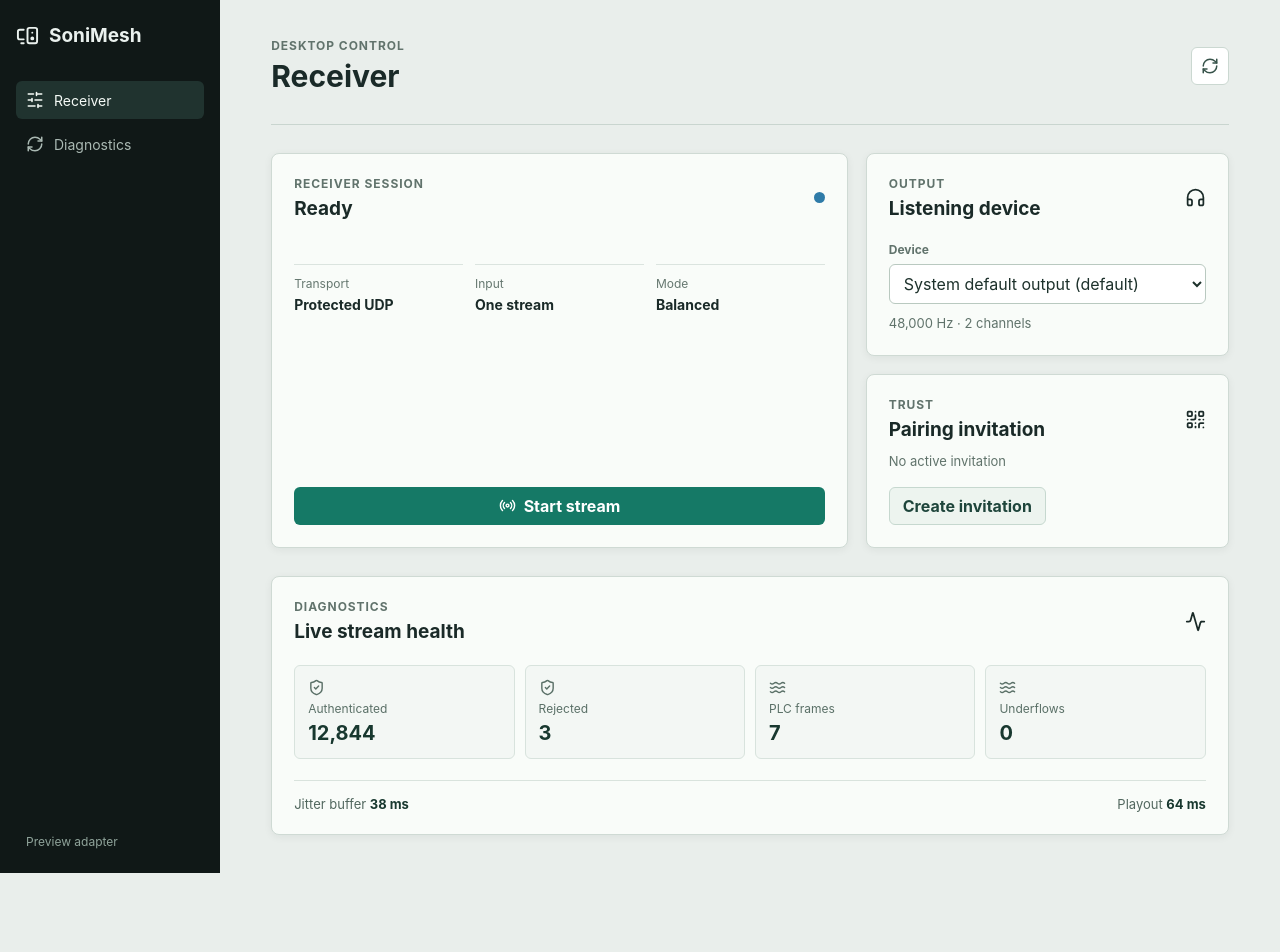
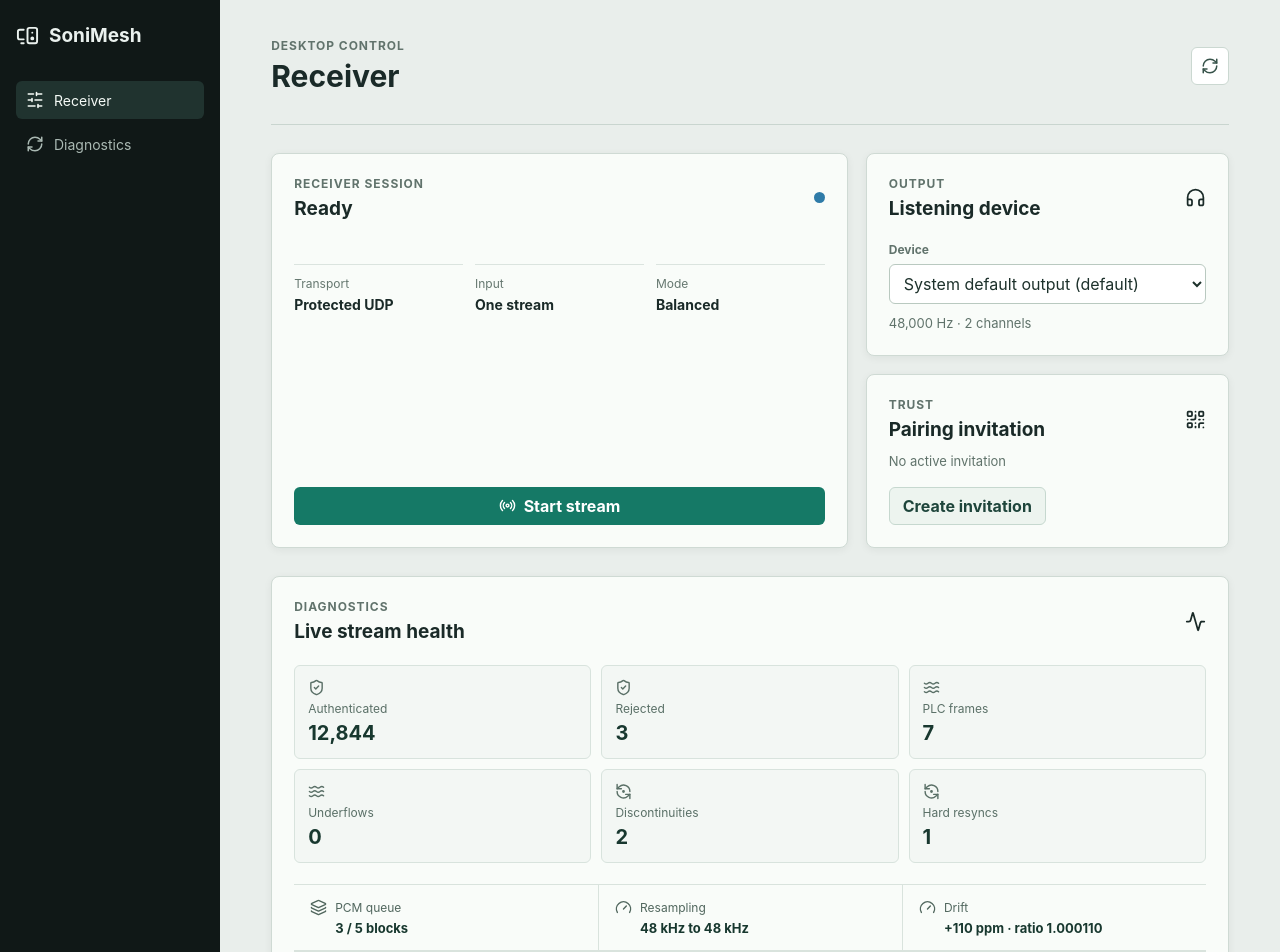
Before and after one commit to sonimesh-labs/sonimesh-dev, a Vue app in the folder apps/desktop-ui/: page / in a window 1280 px wide. Shown: the top 952 px of the page. Before the commit the page ends 873 px from the top, so only its background shows below. Built offline with nearby package versions, Linux system fonts and the light colour scheme.

Commit message:
feat(ui): surface stream drift diagnostics

```diff
--- a/apps/desktop-ui/src/bridge.ts
+++ b/apps/desktop-ui/src/bridge.ts
@@ -25,6 +25,13 @@ class PreviewDesktopBridge implements DesktopBridge {
       rejectedPackets: 3,
       plcFrames: 7,
       pcmUnderflows: 0,
+      pcmDiscontinuities: 2,
+      queuedPcmBlocks: 3,
+      queuedPcmHighWaterBlocks: 5,
+      nominalInputSampleRateHz: 48_000,
+      nominalOutputSampleRateHz: 48_000,
+      driftAdjustmentPpm: 110,
+      driftHardResyncs: 1,
       currentJitterMs: 38,
       playoutDelayMs: 64,
     },
--- a/apps/desktop-ui/src/components/DiagnosticsPanel.vue
+++ b/apps/desktop-ui/src/components/DiagnosticsPanel.vue
@@ -1,11 +1,28 @@
 <script setup lang="ts">
-import { Activity, ShieldCheck, Waves } from '@lucide/vue'
+import { Activity, Gauge, Layers, RefreshCcwDot, ShieldCheck, Waves } from '@lucide/vue'
 
 import type { StreamMetrics } from '../types'
 
-defineProps<{
+const props = defineProps<{
   metrics: StreamMetrics
 }>()
+
+function formatRate(sampleRateHz: number) {
+  return `${(sampleRateHz / 1_000).toFixed(sampleRateHz % 1_000 === 0 ? 0 : 1)} kHz`
+}
+
+function formatRatio() {
+  const { nominalInputSampleRateHz, nominalOutputSampleRateHz, driftAdjustmentPpm } = props.metrics
+  if (nominalInputSampleRateHz === 0 || nominalOutputSampleRateHz === 0) {
+    return 'Unavailable'
+  }
+  const nominal = nominalInputSampleRateHz / nominalOutputSampleRateHz
+  return (nominal * (1 + driftAdjustmentPpm / 1_000_000)).toFixed(6)
+}
+
+function formatPpm(ppm: number) {
+  return `${ppm >= 0 ? '+' : ''}${ppm} ppm`
+}
 </script>
 
 <template>
@@ -22,6 +39,13 @@ defineProps<{
       <div class="metric"><ShieldCheck :size="17" aria-hidden="true" /><span>Rejected</span><strong>{{ metrics.rejectedPackets }}</strong></div>
       <div class="metric"><Waves :size="17" aria-hidden="true" /><span>PLC frames</span><strong>{{ metrics.plcFrames }}</strong></div>
       <div class="metric"><Waves :size="17" aria-hidden="true" /><span>Underflows</span><strong>{{ metrics.pcmUnderflows }}</strong></div>
+      <div class="metric"><RefreshCcwDot :size="17" aria-hidden="true" /><span>Discontinuities</span><strong>{{ metrics.pcmDiscontinuities }}</strong></div>
+      <div class="metric"><RefreshCcwDot :size="17" aria-hidden="true" /><span>Hard resyncs</span><strong>{{ metrics.driftHardResyncs }}</strong></div>
+    </div>
+    <div class="resampling-row" aria-label="PCM queue and resampling state">
+      <div><Layers :size="17" aria-hidden="true" /><span>PCM queue</span><strong>{{ metrics.queuedPcmBlocks }} / {{ metrics.queuedPcmHighWaterBlocks }} blocks</strong></div>
+      <div><Gauge :size="17" aria-hidden="true" /><span>Resampling</span><strong>{{ formatRate(metrics.nominalInputSampleRateHz) }} to {{ formatRate(metrics.nominalOutputSampleRateHz) }}</strong></div>
+      <div><Gauge :size="17" aria-hidden="true" /><span>Drift</span><strong>{{ formatPpm(metrics.driftAdjustmentPpm) }} · ratio {{ formatRatio() }}</strong></div>
     </div>
     <div class="latency-row">
       <span>Jitter buffer <strong>{{ metrics.currentJitterMs }} ms</strong></span>
--- a/apps/desktop-ui/src/styles.css
+++ b/apps/desktop-ui/src/styles.css
@@ -48,12 +48,16 @@ h1, h2, p { margin: 0; } h1 { font-size: 30px; line-height: 1.15; } h2 { font-si
 .pairing-active { color: #157966; }.pairing-expired { color: #a44e37; }
 .inline-actions { margin-top: 15px; justify-content: flex-start; }
 .diagnostics { padding: 22px; }
-.metric-grid { display: grid; grid-template-columns: repeat(4, minmax(0, 1fr)); gap: 10px; margin: 21px 0; }
+.metric-grid { display: grid; grid-template-columns: repeat(3, minmax(0, 1fr)); gap: 10px; margin: 21px 0; }
 .metric { border: 1px solid #d8e3dd; background: #f3f7f4; border-radius: 6px; padding: 13px; display: grid; gap: 5px; color: #5a7067; font-size: 12px; }.metric strong { color: #18382f; font-size: 20px; }
+.resampling-row { display: grid; grid-template-columns: repeat(3, minmax(0, 1fr)); border-top: 1px solid #d9e3dd; border-bottom: 1px solid #d9e3dd; }
+.resampling-row div { min-width: 0; padding: 14px 16px; display: grid; grid-template-columns: auto 1fr; align-items: center; column-gap: 8px; row-gap: 4px; color: #51675e; font-size: 12px; }
+.resampling-row div + div { border-left: 1px solid #d9e3dd; }
+.resampling-row strong { grid-column: 2; min-width: 0; color: #18382f; font-size: 13px; overflow-wrap: anywhere; }
 .latency-row { border-top: 1px solid #d9e3dd; padding-top: 15px; color: #51675e; font-size: 13px; }.latency-row strong { color: #18382f; }
 .command-error { margin: 20px 0 0; color: #9b392f; background: #fbecea; border: 1px solid #ebc4be; border-radius: 6px; padding: 11px 13px; font-size: 14px; }
 .loading-state { min-height: 320px; display: grid; place-items: center; color: #60736b; }
 .spinning { animation: rotate .8s linear infinite; } @keyframes rotate { to { transform: rotate(360deg); } }
 button:focus-visible, select:focus-visible, a:focus-visible { outline: 3px solid #3b9fbd; outline-offset: 2px; }
-@media (max-width: 760px) { .app-shell { grid-template-columns: 1fr; }.sidebar { min-height: auto; padding: 14px 18px; flex-direction: row; align-items: center; gap: 18px; }.sidebar nav { display: flex; margin-left: auto; }.adapter-note { display: none; }.content-shell { padding: 26px 18px; }.control-grid { grid-template-columns: 1fr; }.metric-grid { grid-template-columns: repeat(2, minmax(0, 1fr)); }.session-details { margin-top: 28px; }.topbar { padding-bottom: 22px; } }
+@media (max-width: 760px) { .app-shell { grid-template-columns: 1fr; }.sidebar { min-height: auto; padding: 14px 18px; flex-direction: row; align-items: center; gap: 18px; }.sidebar nav { display: flex; margin-left: auto; }.adapter-note { display: none; }.content-shell { padding: 26px 18px; }.control-grid { grid-template-columns: 1fr; }.metric-grid { grid-template-columns: repeat(2, minmax(0, 1fr)); }.resampling-row { grid-template-columns: 1fr; }.resampling-row div + div { border-left: 0; border-top: 1px solid #d9e3dd; }.session-details { margin-top: 28px; }.topbar { padding-bottom: 22px; } }
 @media (max-width: 420px) { .nav-item { padding: 8px; font-size: 12px; }.brand span { font-size: 17px; }.session-details { grid-template-columns: 1fr; }.metric-grid { grid-template-columns: 1fr; } }
```
Also changed, not shown: apps/desktop-ui/src/types.ts (+7 -0 lines), 1 other file (tests, documents, lock files or other folders).
